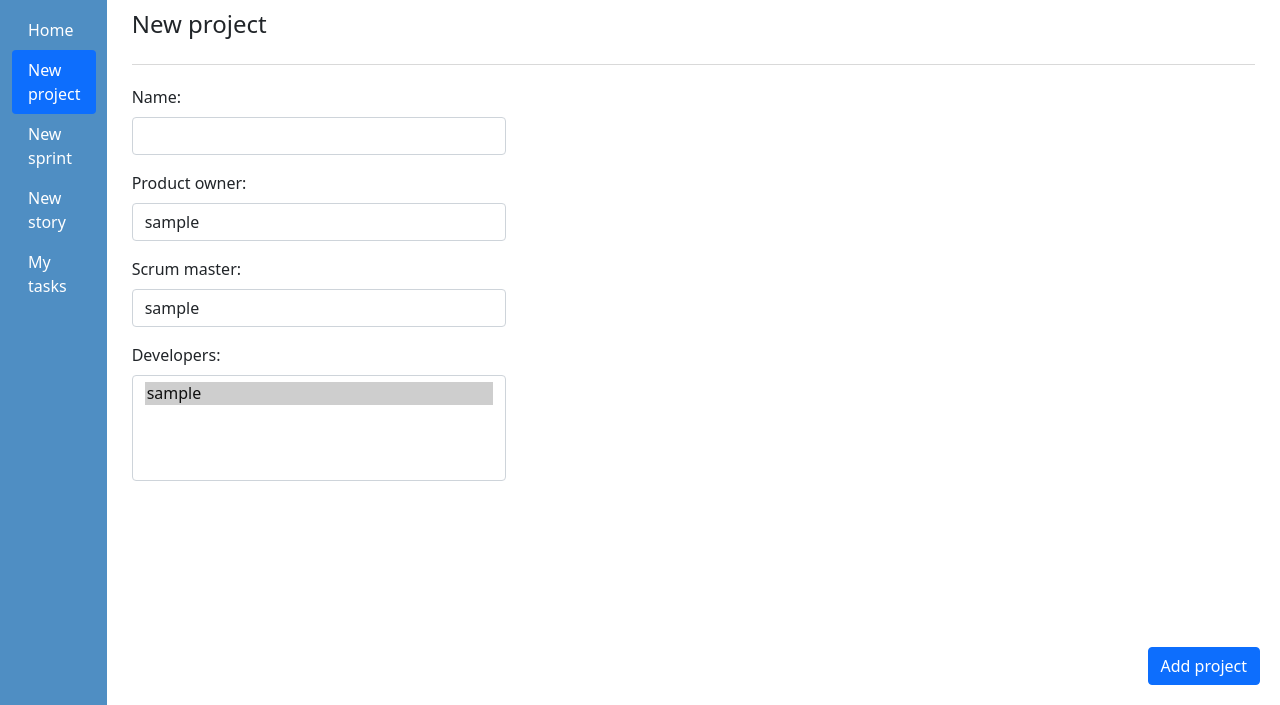
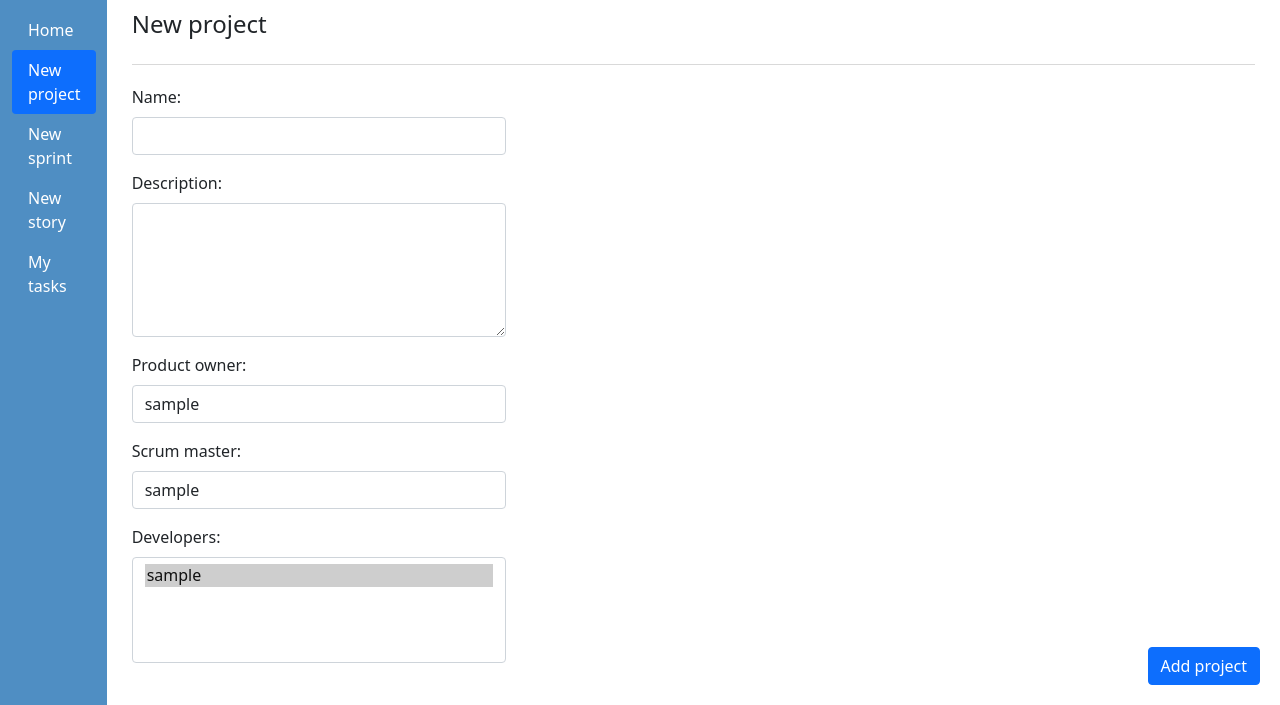
Before and after one commit to mrWhoop/SMRPO-scrum-app, a Django app: page /new_project/ in a window 1280 px wide. Shown: the part 95-800 px from the top of the page. Run offline with Django 3.2, Linux system fonts and the light colour scheme; the visitor is signed in with stand-in values (Sample User, id 1); data comes from the database, SQL or seed files in the repository; some libraries are stand-ins or nearby versions.

Commit message:
new project descrpiton fix

```diff
--- a/scrum/scrum_app/templates/home.html
+++ b/scrum/scrum_app/templates/home.html
@@ -10,6 +10,7 @@
 	<div class="card col-4 project_list">
 		<div class="card-body">
 			<h5 style="margin-bottom: 15px;">{{ project.projectName }}</h5>
+			<p style="margin-bottom: 15px;">Description: {{ project.description }}</p>
 			<p style="margin-bottom: 15px;">Product owner: {{ project.product_owner }}</p>
 			<p style="margin-bottom: 15px;">Scrum master: {{ project.scrum_master }}</p>
 			<a class="btn btn-primary stretched-link" href="project?id={{ project.id }}">Details</a>
--- a/scrum/scrum_app/templates/new_project.html
+++ b/scrum/scrum_app/templates/new_project.html
@@ -14,6 +14,10 @@ action="{% url 'new_project_form' %}" class="col-4">
                 Project name already exists!
             </p>
         {% endif %}
+	</div>
+    <div class="mb-3">
+		<label class="form-label" for="description">Description:</label>
+		<textarea class="form-control" rows="5" type="text" name="description" required></textarea>
 	</div>
 	<div class="mb-3">
 		<label class="form-label" for="product_owner">Product owner:</label>
--- a/scrum/scrum_app/views.py
+++ b/scrum/scrum_app/views.py
@@ -24,7 +24,8 @@ def index(request):
         projects_qs = {Project.objects.filter(Q(product_owner=user) | Q(scrum_master=user) )}
         projects =[]
         for project in projects_qs:
-            projects.append(project[0])
+            if len(project) > 0:
+                projects.append(project[0])
         projects = list(set(projects_devs) | set(projects))
         return render(request, 'home.html', context={'projects': projects,
                                                     'activate_home':'active'})
@@ -188,12 +189,13 @@ def new_project_form(request):
             product_owner = User.objects.get(username=product_owner)
             scrum_master = request.POST["scrum_master"]
             scrum_master = User.objects.get(username=scrum_master)
+            description = request.POST["description"]
             projects = Project.objects.filter(projectName__iexact=project_name)
             if len(projects) > 0:
                 name_exists = True
 
             if name_exists == False:
-                project = Project(projectName=project_name, product_owner=product_owner, scrum_master=scrum_master)
+                project = Project(projectName=project_name, product_owner=product_owner, scrum_master=scrum_master,description=description)
                 if request.POST["product_owner"] not in request.POST.getlist("developers"):
                     project.save()
                     for dev_team_member in request.POST.getlist("developers"):
```
Also changed, not shown: scrum/scrum_app/migrations/0001_initial.py (added).
